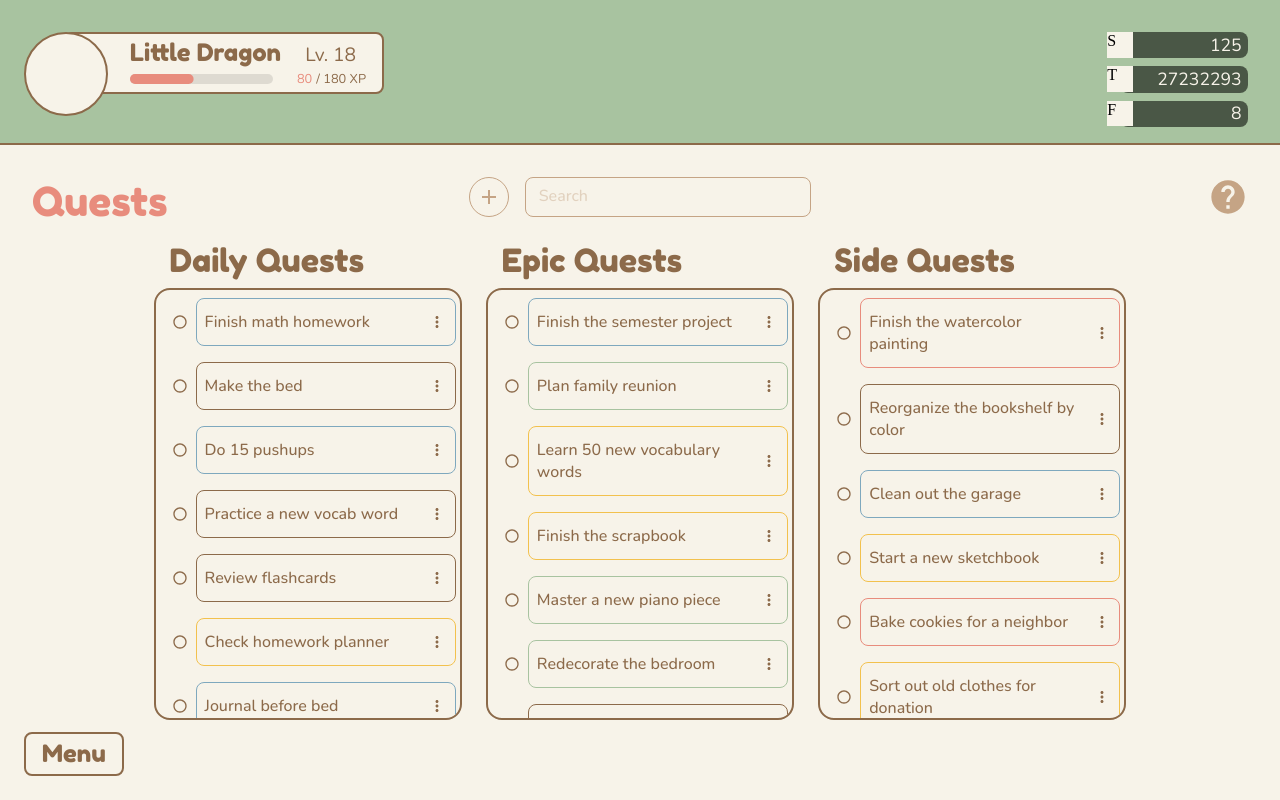
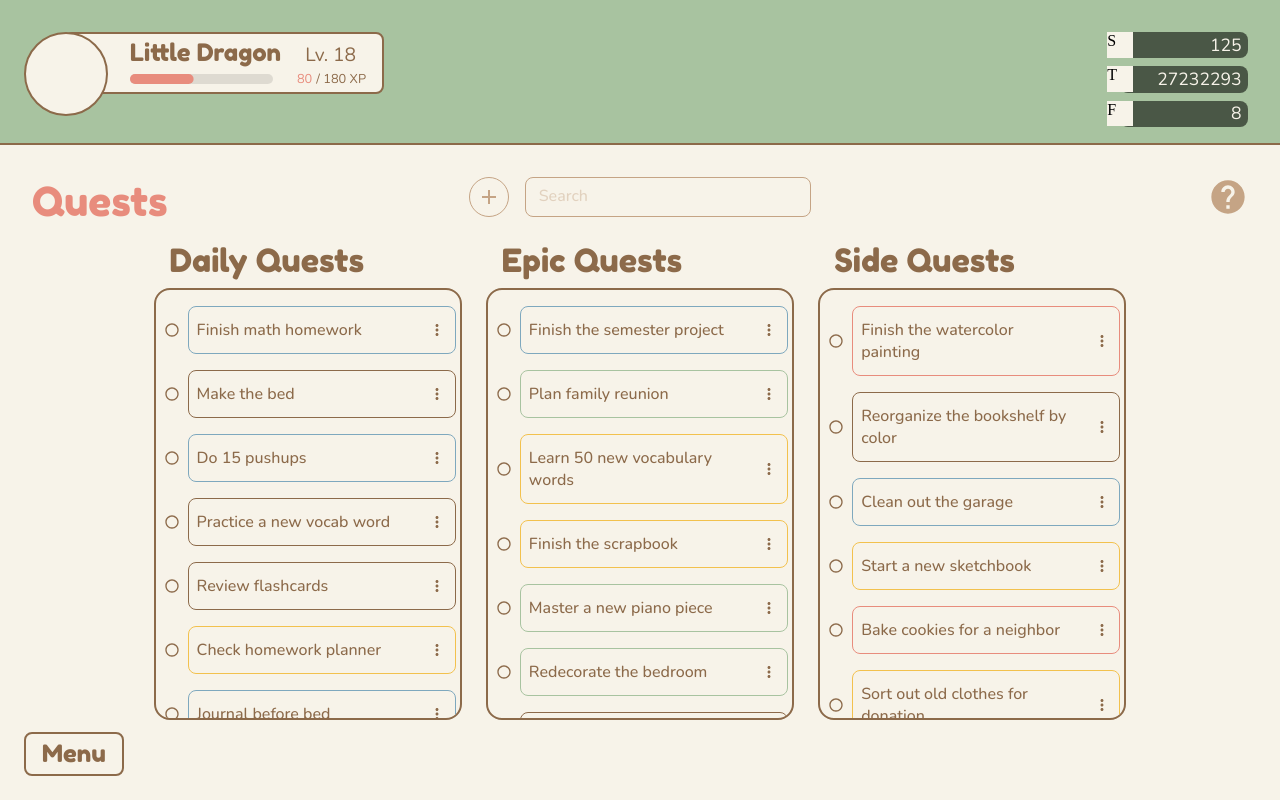
Before and after one commit to TylerWu137/critter-grove, a React (Vite) app: page /quests in a window 1280 px wide. Built offline with nearby package versions, Linux system fonts and the light colour scheme.

Commit message:
fixed quests section padding

```diff
--- a/src/components/quests/QuestsSection.jsx
+++ b/src/components/quests/QuestsSection.jsx
@@ -20,7 +20,7 @@ export default function QuestsSection({section, search = ""}) {
             width: "auto",
             minHeight: 0,
             p: 1,
-            pl: 2,
+            pt: 2,
             mr: -0.5,
             overflowY: "scroll",
             "&::-webkit-scrollbar": {
```
